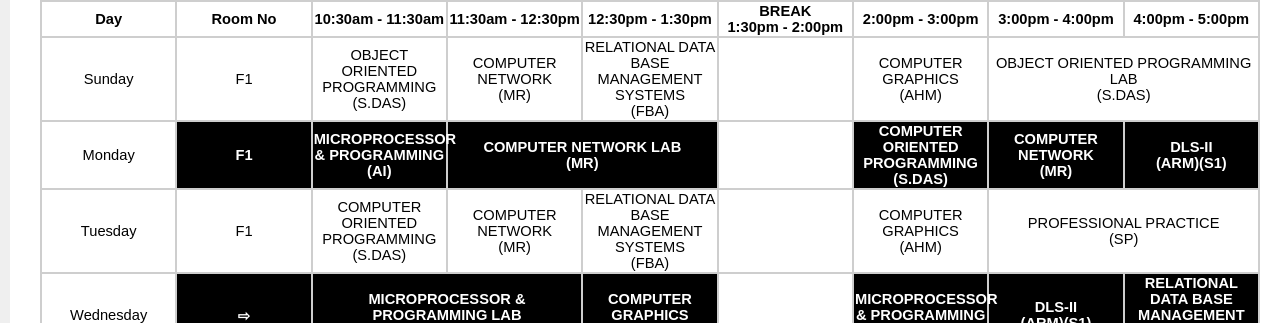
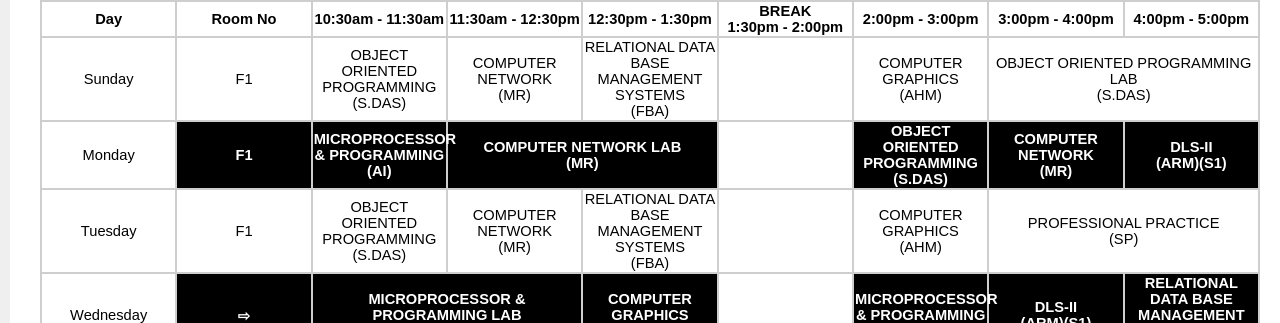
Before and after one commit to mrinjamul/college-schedule, a React (Create React App) app: page / in a window 1280 px wide. Both pictures are taken after a click on the button "View Full Schedule". Shown: the part 454-777 px from the top of the page. Built offline with nearby package versions, Linux system fonts and the light colour scheme.

Commit message:
fix spelling mistake

```diff
--- a/src/components/Fschedule.js
+++ b/src/components/Fschedule.js
@@ -34,14 +34,14 @@ function Schedule() {
                   <td className="selected">MICROPROCESSOR & PROGRAMMING<br/>(AI)</td>
                   <td className="selected" colspan="2">COMPUTER NETWORK LAB<br/>(MR)</td>
                   <td></td>
-                  <td className="selected">COMPUTER ORIENTED PROGRAMMING<br/>(S.DAS)</td>
+                  <td className="selected">OBJECT ORIENTED PROGRAMMING<br/>(S.DAS)</td>
                   <td className="selected">COMPUTER NETWORK<br/>(MR)</td>
                   <td className="selected">DLS-II<br/>(ARM)(S1)</td>
               </tr>
               <tr>
                   <td>Tuesday</td>
                   <td>F1</td>
-                  <td>COMPUTER ORIENTED PROGRAMMING<br/>(S.DAS)</td>
+                  <td>OBJECT ORIENTED PROGRAMMING<br/>(S.DAS)</td>
                   <td>COMPUTER NETWORK<br/>(MR)</td>
                   <td>RELATIONAL DATA BASE MANAGEMENT SYSTEMS<br/>(FBA)</td>
                   <td></td>
```
